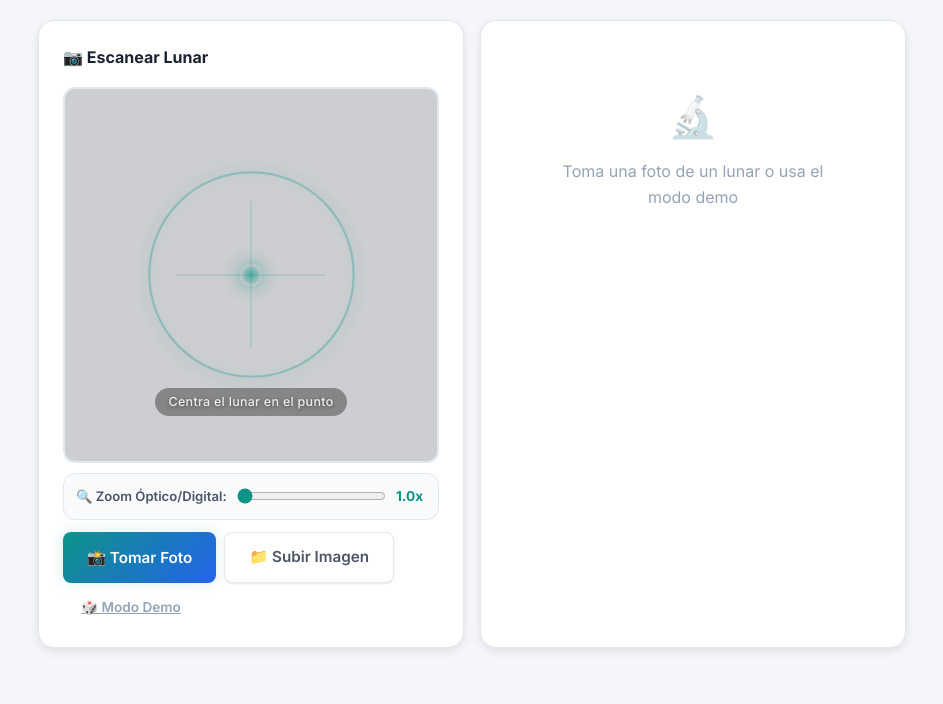
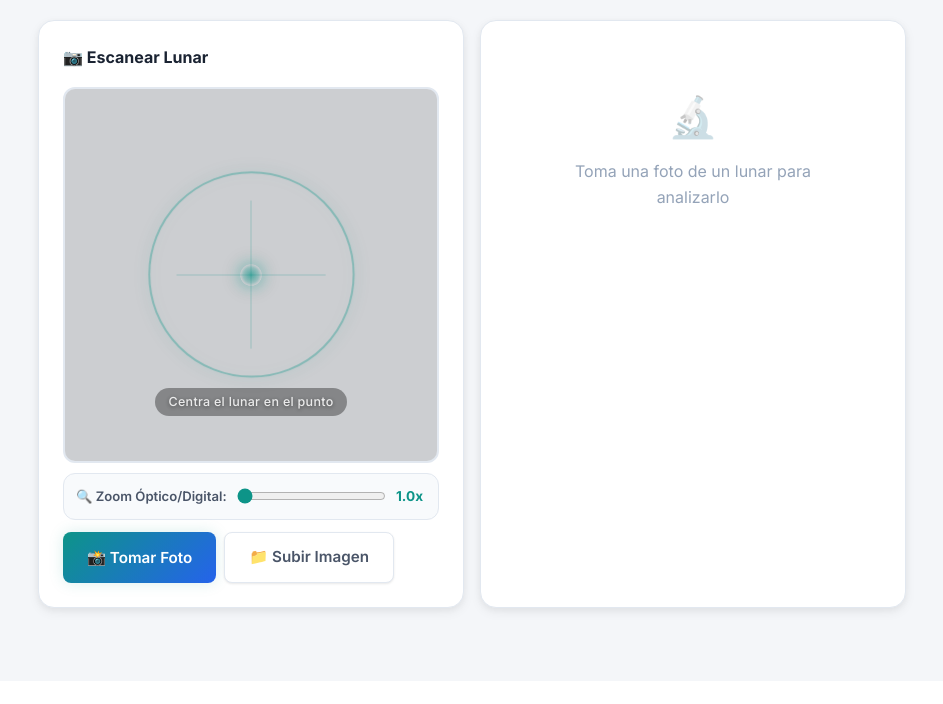
Before and after one commit to Serghini02/dermascan, a Flask app: page / in a window 1280 px wide. Shown: the part 119-823 px from the top of the page, without its empty margins (168-1111 px from the left). After the commit the page ends 737 px from the top, so only its background shows below. Run offline with Flask 3, Linux system fonts and the light colour scheme; some libraries are stand-ins or nearby versions.

Commit message:
Remove demo mode: delete /api/scan/demo, predict_demo(), demo button and all demo references

```diff
--- a/app.py
+++ b/app.py
@@ -115,10 +115,9 @@ def scan_image():
         img_bgr = cv2.cvtColor(img_np, cv2.COLOR_RGB2BGR)
 
         # 1. Clasificación CNN
-        if classifier.loaded:
-            cnn_result = classifier.predict(img_pil)
-        else:
-            cnn_result = classifier.predict_demo()
+        if not classifier.loaded:
+            return jsonify({"error": "Modelo CNN no disponible. Asegúrate de que skin_cnn.pth existe en /models"}), 503
+        cnn_result = classifier.predict(img_pil)
 
         # 2. Análisis ABCDE
         abcde = analyze_mole(img_bgr)
@@ -181,37 +180,7 @@ def scan_image():
         return jsonify({"error": str(e)}), 500
 
 
-@app.route('/api/scan/demo', methods=['POST'])
-def scan_demo():
-    """Escaneo demo sin imagen real."""
-    cnn_result = classifier.predict_demo()
 
-    # ABCDE simulado
-    abcde = {
-        "asymmetry": {"score": round(np.random.uniform(0, 0.8), 2), "detail": "Simulado"},
-        "border": {"score": round(np.random.uniform(0, 0.7), 2), "detail": "Simulado"},
-        "color": {"score": round(np.random.uniform(0, 0.6), 2), "detail": "Simulado"},
-        "diameter": {"score": round(np.random.uniform(0, 0.5), 2), "detail": "Simulado"},
-        "evolution": {"score": round(np.random.uniform(0, 0.4), 2), "detail": "Simulado"},
-        "total_score": round(np.random.uniform(0, 7), 1),
-        "risk": np.random.choice(["bajo", "medio", "alto"], p=[0.5, 0.35, 0.15]),
-    }
-
-    current_session["active"] = True
-    current_session["cnn_result"] = cnn_result
-    current_session["abcde_scores"] = abcde
-    current_session["symptoms"] = {}
-    current_session["questions_asked"] = []
-
-    state = _build_state()
-    drl_pred = dqn_agent.predict(state)
-
-    return jsonify({
-        "cnn": cnn_result,
-        "abcde": abcde,
-        "next_action": drl_pred,
-        "next_question": _get_question_text(drl_pred["action"]),
-    })
 
 
 # =============================================================================
@@ -464,17 +433,11 @@ def _generate_recommendation(cnn, abcde, symptoms):
 # =============================================================================
 
 if __name__ == '__main__':
-    import argparse
-    parser = argparse.ArgumentParser()
-    parser.add_argument('--demo', action='store_true', help='Modo demo sin HAM10000')
-    args = parser.parse_args()
-
     print(f"\n{'='*60}")
     print(f"  🔬 DermaScan — Escáner Inteligente de Lunares")
     print(f"  URL: http://localhost:{FLASK_PORT}")
-    print(f"  Modo: {'DEMO' if args.demo else 'PRODUCCIÓN'}")
     print(f"  HAM10000: {'✅ Cargado' if ham10000_path else '❌ No disponible'}")
-    print(f"  CNN: {'✅ Cargada' if classifier.loaded else '⚠️ Demo mode'}")
+    print(f"  CNN: {'✅ Cargada' if classifier.loaded else '❌ Modelo no encontrado'}")
     print(f"{'='*60}\n")
 
     socketio.run(app, host=FLASK_HOST, port=FLASK_PORT,
--- a/static/js/app.js
+++ b/static/js/app.js
@@ -248,7 +248,7 @@ function resetScan() {
     container.innerHTML = `
         <div class="empty-state">
             <span class="empty-icon">🔬</span>
-            <p>Toma una foto de un lunar o usa el modo demo</p>
+            <p>Toma una foto de un lunar para analizarlo</p>
         </div>`;
 
     // Limpiar estado NLP anterior
@@ -379,17 +379,6 @@ async function sendScan(imageData) {
     }
 }
 
-async function scanDemo() {
-    const container = document.getElementById('scanResults');
-    container.innerHTML = '<div class="empty-state"><span class="spinner"></span><p>Generando ejemplo...</p></div>';
-    try {
-        const res = await fetch('/api/scan/demo', { method: 'POST' });
-        const data = await res.json();
-        displayScanResults(data);
-    } catch (e) {
-        container.innerHTML = `<p>Error: ${e.message}</p>`;
-    }
-}
 
 function displayScanResults(data) {
     const container = document.getElementById('scanResults');
@@ -405,7 +394,6 @@ function displayScanResults(data) {
             </div>
             <div style="margin-top:6px;font-size:0.85rem;color:var(--text-secondary)">
                 Confianza: ${(cnn.confidence * 100).toFixed(1)}%
-                ${cnn.demo_mode ? ' (Demo)' : ''}
             </div>
         </div>`;
 
--- a/templates/index.html
+++ b/templates/index.html
@@ -87,9 +87,6 @@
                     </label>
                     <input type="file" id="fileInput" accept="image/*" capture="environment" style="display:none"
                         onchange="handleFileUpload(event)">
-                    <button class="btn btn-ghost" onclick="scanDemo()">
-                        🎲 Modo Demo
-                    </button>
                 </div>
             </div>
 
@@ -98,7 +95,7 @@
                 <div id="scanResults">
                     <div class="empty-state">
                         <span class="empty-icon">🔬</span>
-                        <p>Toma una foto de un lunar o usa el modo demo</p>
+                        <p>Toma una foto de un lunar para analizarlo</p>
                     </div>
                 </div>
             </div>
--- a/vision/cnn_model.py
+++ b/vision/cnn_model.py
@@ -154,32 +154,3 @@ class SkinClassifier:
             "probabilities": probabilities,
             "prob_vector": [round(float(p), 4) for p in probs],
         }
-
-    def predict_demo(self):
-        """Predicción demo sin imagen (con probabilidades simuladas)."""
-        # Simular distribución realista
-        probs = np.random.dirichlet(np.ones(7) * 0.5)
-        predicted_idx = int(np.argmax(probs))
-        diagnosis_info = DIAGNOSIS_CLASSES[predicted_idx]
-        risk_info = RISK_LEVELS[diagnosis_info["risk"]]
-
-        probabilities = {}
-        for idx, prob in enumerate(probs):
-            class_info = DIAGNOSIS_CLASSES[idx]
-            probabilities[class_info["code"]] = {
-                "name": class_info["name"],
-                "probability": round(float(prob), 4),
-                "risk": class_info["risk"],
-            }
-
-        return {
-            "diagnosis_code": diagnosis_info["code"],
-            "diagnosis_name": diagnosis_info["name"],
-            "confidence": round(float(probs[predicted_idx]), 4),
-            "risk_level": diagnosis_info["risk"],
-            "risk_label": risk_info["label"],
-            "risk_color": risk_info["color"],
-            "probabilities": probabilities,
-            "prob_vector": [round(float(p), 4) for p in probs],
-            "demo_mode": True,
-        }
```
